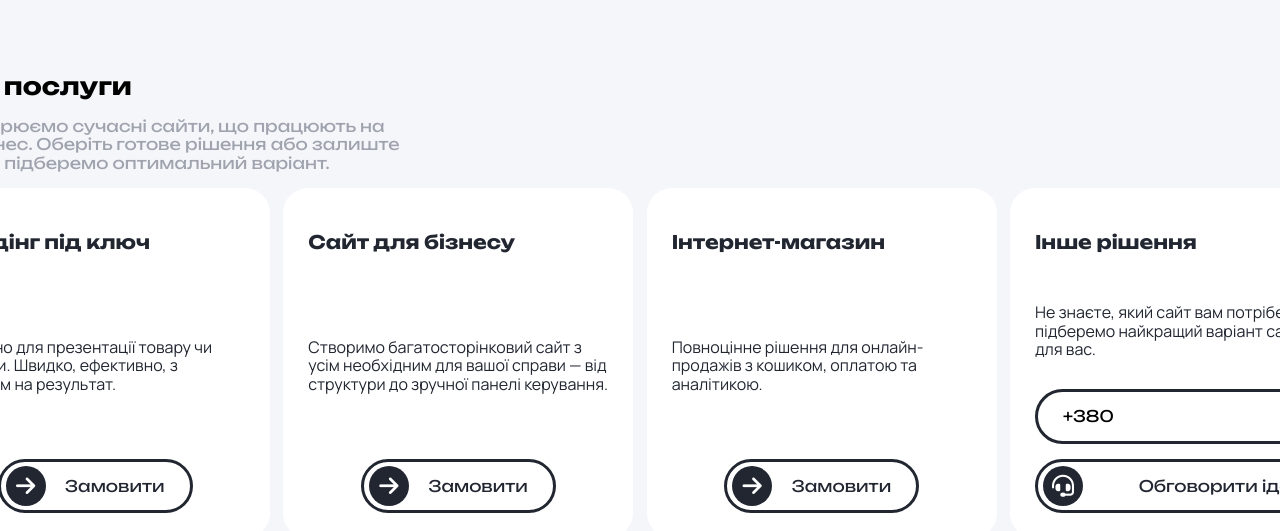
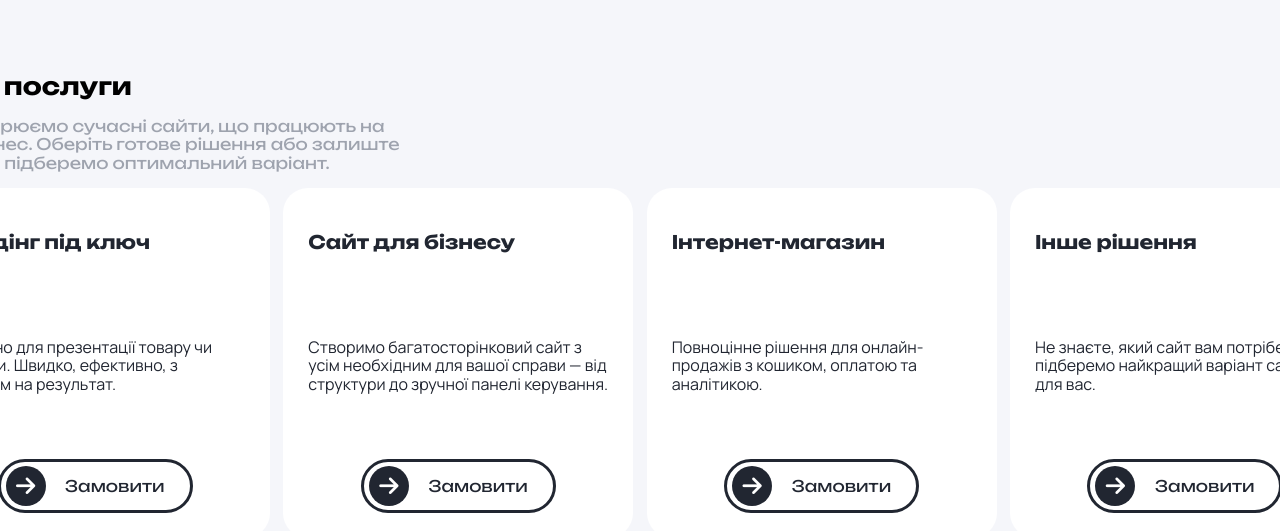
Before and after one commit to belikovvvartem/Belarix, a website: page index.html in a window 1280 px wide. Shown: the part 421-952 px from the top of the page. Drawn offline with nearby package versions, Linux system fonts and the light colour scheme.

Commit message:
solved problem with button

```diff
--- a/index.html
+++ b/index.html
@@ -132,10 +132,9 @@
                     <p class="service-card__desc">Не знаєте, який сайт вам потрібен? Ми підберемо найкращий варіант саме
                         для
                         вас.</p>
-                    <input type="tel" name="" id="" class="service-card__input" placeholder="+380 ..."
-                        autocomplete="off">
-                    <button class="service-card__btn" id="submitNumber" aria-label="Замовити консультацію">Обговорити
-                        ідею <i class="fa-solid fa-headset"></i></button>
+                    <button class="service-card__btn" id="order"
+                        aria-label="Замовити сайт для бізнесу"><span>Замовити</span> <i
+                            class="fa-solid fa-arrow-right"></i></button>
                 </div>
             </div>
         </div>
```
Also changed, not shown: 1 other file.
